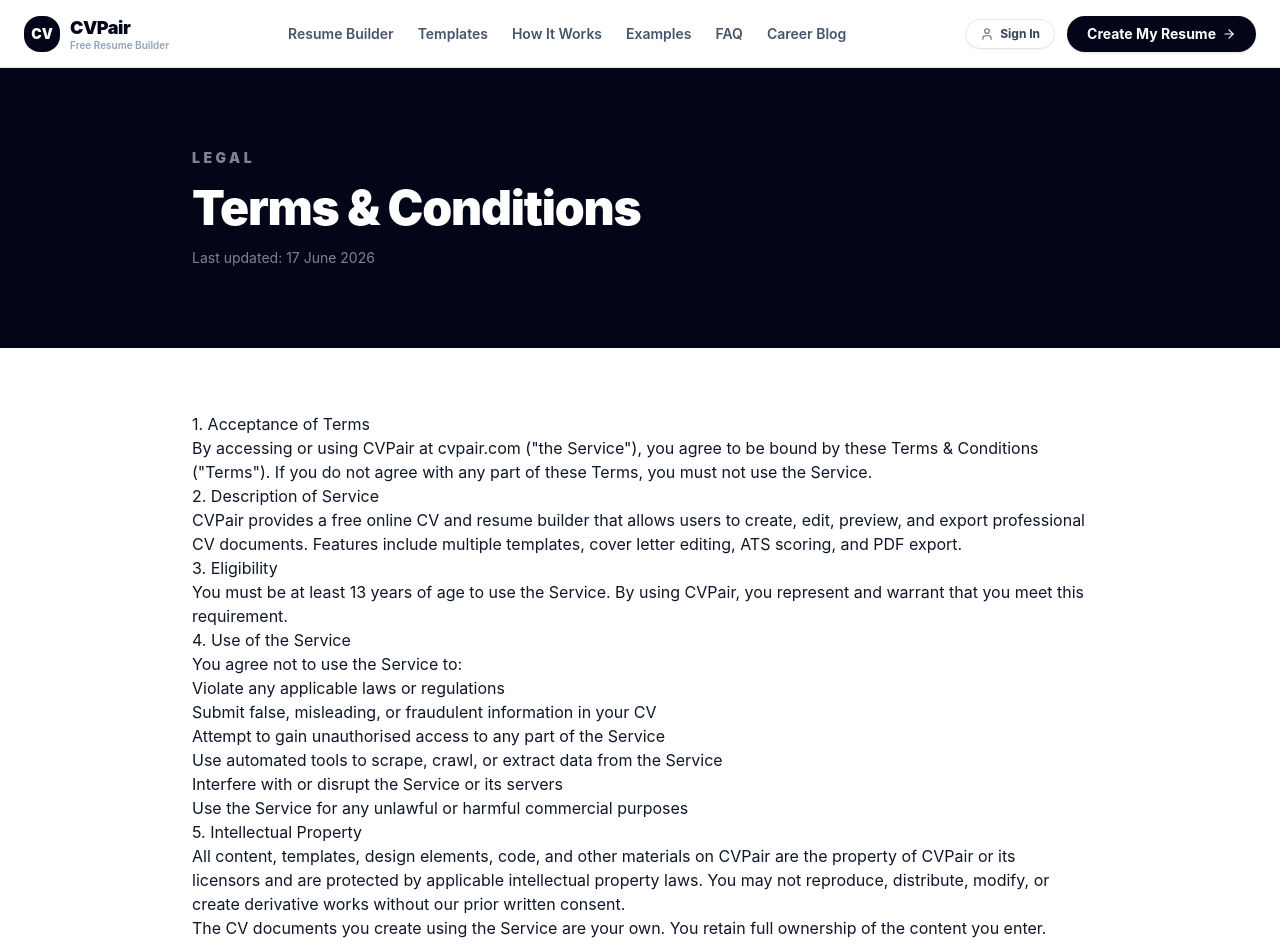
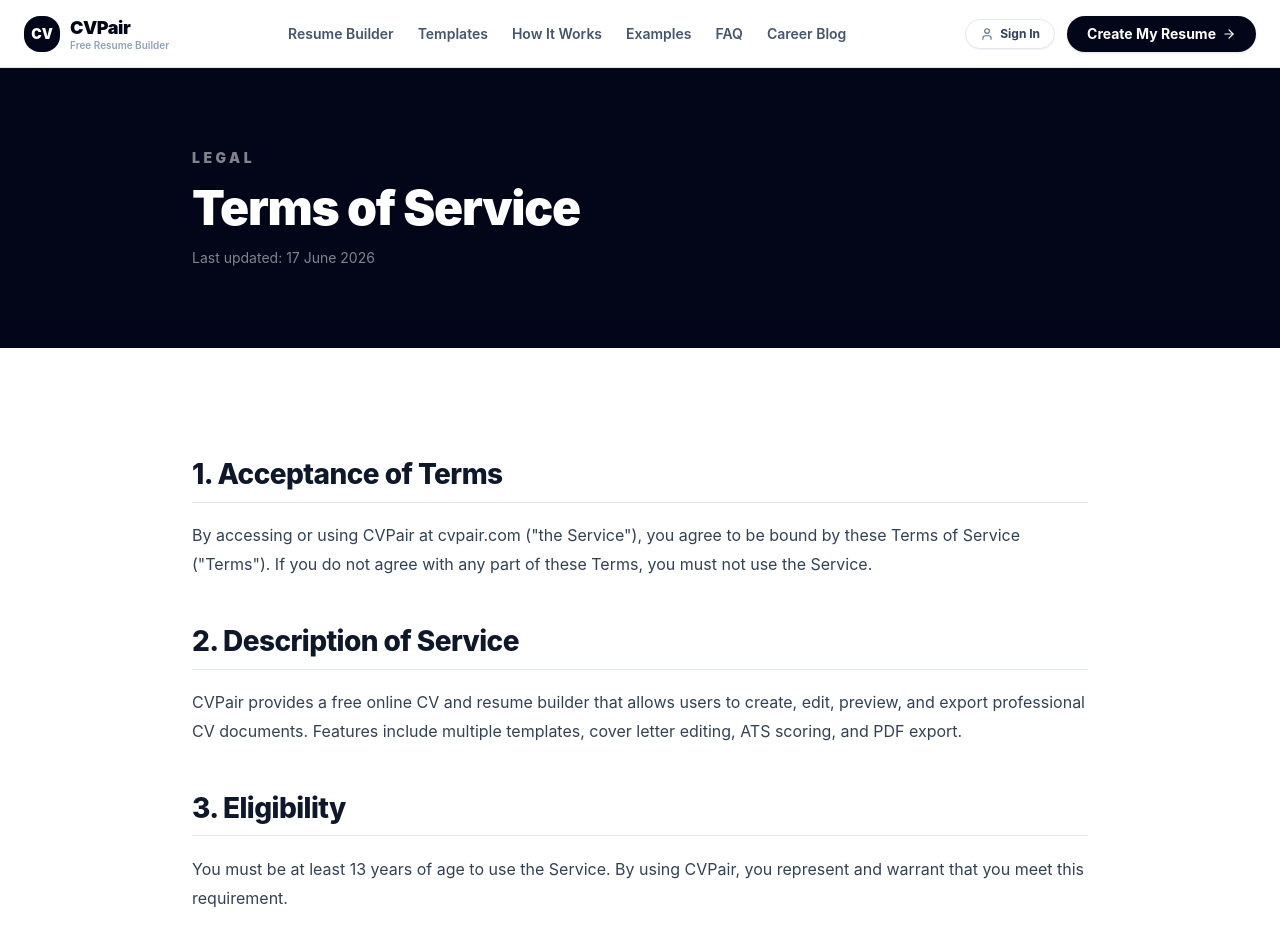
Before and after one commit to mian-sajjad-gul/cv-maker-remake, a Next.js app: page /terms in a window 1280 px wide. Shown: the top 944 px of the page. Built offline with nearby package versions, Linux system fonts and the light colour scheme; no server answers.

Commit message:
auth function and keys reset

```diff
--- a/app/cookie-policy/page.jsx
+++ b/app/cookie-policy/page.jsx
@@ -19,7 +19,7 @@
           <p className="text-sm font-black uppercase tracking-[0.25em] text-white/50">
             Legal
           </p>
-          <h1 className="mt-4 text-5xl font-black tracking-tight">
+          <h1 className="mt-4 text-3xl sm:text-4xl lg:text-5xl font-black tracking-tight">
             Cookie Policy
           </h1>
           <p className="mt-4 text-sm text-white/50">
--- a/app/disclaimer/page.jsx
+++ b/app/disclaimer/page.jsx
@@ -19,7 +19,7 @@
           <p className="text-sm font-black uppercase tracking-[0.25em] text-white/50">
             Legal
           </p>
-          <h1 className="mt-4 text-5xl font-black tracking-tight">
+          <h1 className="mt-4 text-3xl sm:text-4xl lg:text-5xl font-black tracking-tight">
             Disclaimer
           </h1>
           <p className="mt-4 text-sm text-white/50">
--- a/app/globals.css
+++ b/app/globals.css
@@ -36,6 +36,123 @@
   word-break: break-word;
 }
 
+/* ==============================================================================
+   Typography & Prose Styles for Legal Pages, Blog Articles & Documentation
+   ============================================================================== */
+
+.prose {
+  color: #334155;
+  font-size: 1rem;
+  line-height: 1.8;
+  width: 100%;
+}
+
+.prose h1 {
+  color: #0f172a;
+  font-size: clamp(2rem, 4vw, 2.5rem);
+  font-weight: 900;
+  line-height: 1.25;
+  letter-spacing: -0.025em;
+  margin-top: 2.5rem;
+  margin-bottom: 1.25rem;
+}
+
+.prose h2 {
+  color: #0f172a;
+  font-size: clamp(1.4rem, 3vw, 1.75rem);
+  font-weight: 800;
+  line-height: 1.35;
+  letter-spacing: -0.02em;
+  margin-top: 2.75rem;
+  margin-bottom: 1rem;
+  padding-bottom: 0.5rem;
+  border-bottom: 1px solid #e2e8f0;
+}
+
+.prose h3 {
+  color: #1e293b;
+  font-size: clamp(1.15rem, 2.5vw, 1.35rem);
+  font-weight: 700;
+  line-height: 1.4;
+  margin-top: 2rem;
+  margin-bottom: 0.75rem;
+}
+
+.prose h4 {
+  color: #1e293b;
+  font-size: 1.1rem;
+  font-weight: 700;
+  margin-top: 1.5rem;
+  margin-bottom: 0.5rem;
+}
+
+.prose p {
+  margin-top: 1.15rem;
+  margin-bottom: 1.15rem;
+  color: #334155;
+  line-height: 1.8;
+}
+
+.prose ul {
+  list-style-type: disc;
+  margin-top: 1.25rem;
+  margin-bottom: 1.25rem;
+  padding-left: 1.75rem;
+}
+
+.prose ol {
+  list-style-type: decimal;
+  margin-top: 1.25rem;
+  margin-bottom: 1.25rem;
+  padding-left: 1.75rem;
+}
+
+.prose li {
+  margin-top: 0.5rem;
+  margin-bottom: 0.5rem;
+  line-height: 1.75;
+  color: #334155;
+}
+
+.prose li::marker {
+  color: #64748b;
+  font-weight: bold;
+}
+
+.prose a {
+  color: #4f46e5;
+  text-decoration: underline;
+  text-underline-offset: 3px;
+  font-weight: 600;
+  transition: color 0.15s ease;
+}
+
+.prose a:hover {
+  color: #3730a3;
+}
+
+.prose strong,
+.prose b {
+  font-weight: 700;
+  color: #0f172a;
+}
+
+.prose hr {
+  margin-top: 3rem;
+  margin-bottom: 3rem;
+  border: 0;
+  border-top: 1px solid #e2e8f0;
+}
+
+.prose blockquote {
+  margin-top: 1.5rem;
+  margin-bottom: 1.5rem;
+  padding-left: 1.25rem;
+  border-left: 4px solid #6366f1;
+  color: #475569;
+  font-style: italic;
+}
+
 @media print {
   body {
     background: white;
--- a/app/privacy/page.jsx
+++ b/app/privacy/page.jsx
@@ -19,7 +19,7 @@
           <p className="text-sm font-black uppercase tracking-[0.25em] text-white/50">
             Legal
           </p>
-          <h1 className="mt-4 text-5xl font-black tracking-tight">
+          <h1 className="mt-4 text-3xl sm:text-4xl lg:text-5xl font-black tracking-tight">
             Privacy Policy
           </h1>
           <p className="mt-4 text-sm text-white/50">
--- a/app/sitemap-page/page.jsx
+++ b/app/sitemap-page/page.jsx
@@ -53,7 +53,7 @@
       title: "Legal",
       links: [
         { label: "Privacy Policy", href: "/privacy" },
-        { label: "Terms & Conditions", href: "/terms" },
+        { label: "Terms of Service", href: "/terms" },
         { label: "Disclaimer", href: "/disclaimer" },
         { label: "Cookie Policy", href: "/cookie-policy" },
       ],
--- a/app/terms/page.jsx
+++ b/app/terms/page.jsx
@@ -2,9 +2,9 @@
 import { Footer } from "@/components/home/Footer";
 
 export const metadata = {
-  title: "Terms & Conditions | CVPair",
+  title: "Terms of Service | CVPair",
   description:
-    "Read the CVPair Terms & Conditions governing your use of our CV builder service.",
+    "Read the CVPair Terms of Service governing your use of our CV builder service.",
 };
 
 const LAST_UPDATED = "17 June 2026";
@@ -19,8 +19,8 @@
           <p className="text-sm font-black uppercase tracking-[0.25em] text-white/50">
             Legal
           </p>
-          <h1 className="mt-4 text-5xl font-black tracking-tight">
-            Terms &amp; Conditions
+          <h1 className="mt-4 text-3xl sm:text-4xl lg:text-5xl font-black tracking-tight">
+            Terms of Service
           </h1>
           <p className="mt-4 text-sm text-white/50">
             Last updated: {LAST_UPDATED}
@@ -34,7 +34,7 @@
           <h2>1. Acceptance of Terms</h2>
           <p>
             By accessing or using CVPair at cvpair.com ("the Service"), you
-            agree to be bound by these Terms &amp; Conditions ("Terms"). If you
+            agree to be bound by these Terms of Service ("Terms"). If you
             do not agree with any part of these Terms, you must not use the
             Service.
           </p>
--- a/components/home/Footer.jsx
+++ b/components/home/Footer.jsx
@@ -119,7 +119,7 @@
                 Privacy Policy
               </Link>
               <Link href="/terms" className="block hover:text-white transition">
-                Terms & Conditions
+                Terms of Service
               </Link>
             </div>
           </div>
--- a/lib/supabase/client.js
+++ b/lib/supabase/client.js
@@ -10,12 +10,8 @@
   }
 }
 
-const supabaseUrl =
-  process.env.NEXT_PUBLIC_SUPABASE_URL || process.env.SUPABASE_URL;
-const supabaseKey =
-  process.env.NEXT_PUBLIC_SUPABASE_PUBLISHABLE_KEY ||
-  process.env.NEXT_PUBLIC_SUPABASE_ANON_KEY ||
-  process.env.SUPABASE_PUBLISHABLE_KEY;
+const supabaseUrl = process.env.NEXT_PUBLIC_SUPABASE_URL;
+const supabaseKey = process.env.NEXT_PUBLIC_SUPABASE_PUBLISHABLE_KEY;
 
 export const supabaseClient =
   isValidUrl(supabaseUrl) && supabaseKey && supabaseKey.trim().length > 10
--- a/lib/supabase/server.js
+++ b/lib/supabase/server.js
@@ -9,16 +9,11 @@
 export async function createServerSupabaseClient() {
   const cookieStore = await cookies();
 
-  const supabaseUrl =
-    process.env.NEXT_PUBLIC_SUPABASE_URL || process.env.SUPABASE_URL;
-  const supabaseKey =
-    process.env.NEXT_PUBLIC_SUPABASE_PUBLISHABLE_KEY ||
-    process.env.NEXT_PUBLIC_SUPABASE_ANON_KEY ||
-    process.env.SUPABASE_PUBLISHABLE_KEY;
-
+  const supabaseUrl = process.env.NEXT_PUBLIC_SUPABASE_URL;
+  const supabaseKey = process.env.NEXT_PUBLIC_SUPABASE_PUBLISHABLE_KEY;
   if (!supabaseUrl || !supabaseKey) {
     throw new Error(
-      "Missing Supabase environment variables: NEXT_PUBLIC_SUPABASE_URL and NEXT_PUBLIC_SUPABASE_PUBLISHABLE_KEY must be defined."
+      "Missing Supabase environment variables: NEXT_PUBLIC_SUPABASE_URL and NEXT_PUBLIC_SUPABASE_PUBLISHABLE_KEY must be defined.",
     );
   }
 
@@ -30,7 +25,7 @@
       setAll(cookiesToSet) {
         try {
           cookiesToSet.forEach(({ name, value, options }) =>
-            cookieStore.set(name, value, options)
+            cookieStore.set(name, value, options),
           );
         } catch {
           // The `setAll` method was called from a Server Component.
--- a/next.config.mjs
+++ b/next.config.mjs
@@ -1,5 +1,30 @@
 /** @type {import('next').NextConfig} */
 const nextConfig = {
   output: "standalone",
+  async redirects() {
+    return [
+      {
+        source: "/privacy-policy",
+        destination: "/privacy",
+        permanent: true,
+      },
+      {
+        source: "/terms-of-service",
+        destination: "/terms",
+        permanent: true,
+      },
+      {
+        source: "/terms-of-services",
+        destination: "/terms",
+        permanent: true,
+      },
+      {
+        source: "/terms-and-conditions",
+        destination: "/terms",
+        permanent: true,
+      },
+    ];
+  },
 };
+
 export default nextConfig;
```
Also changed, not shown: lib/supabase/admin.js, 1 other file (tests, documents, lock files or other folders).
